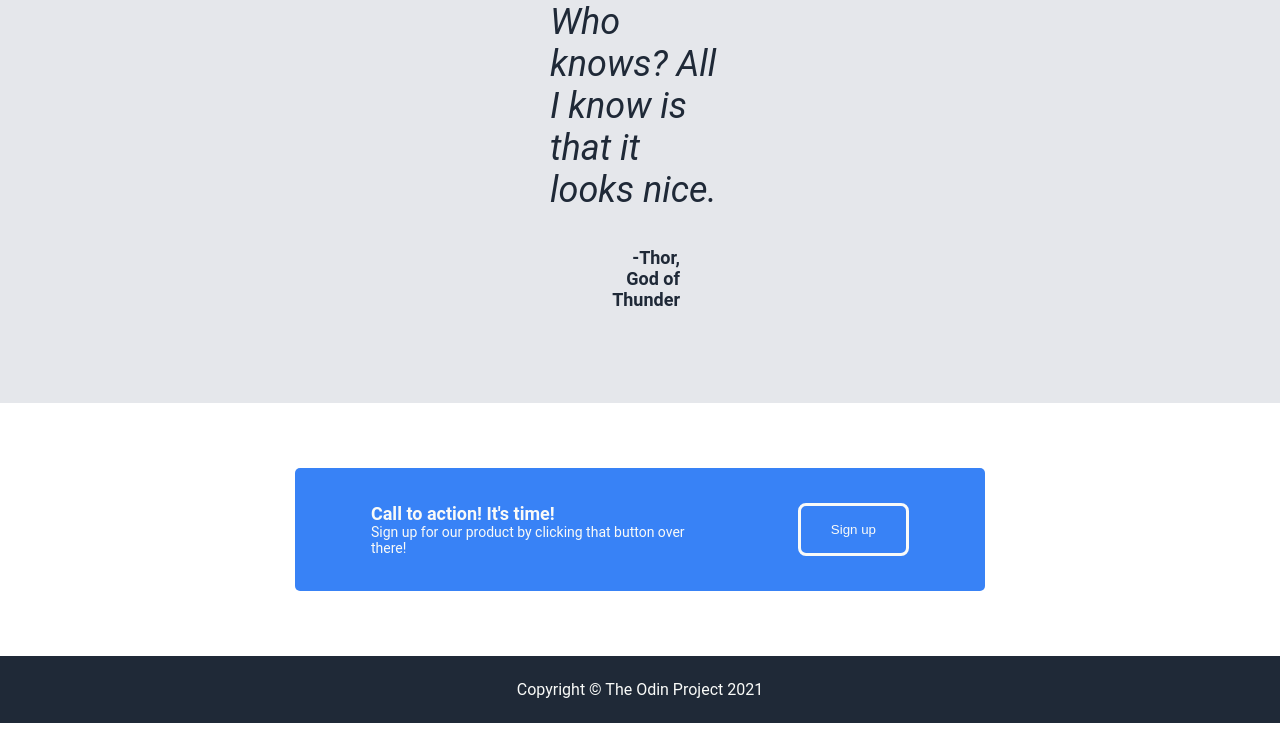
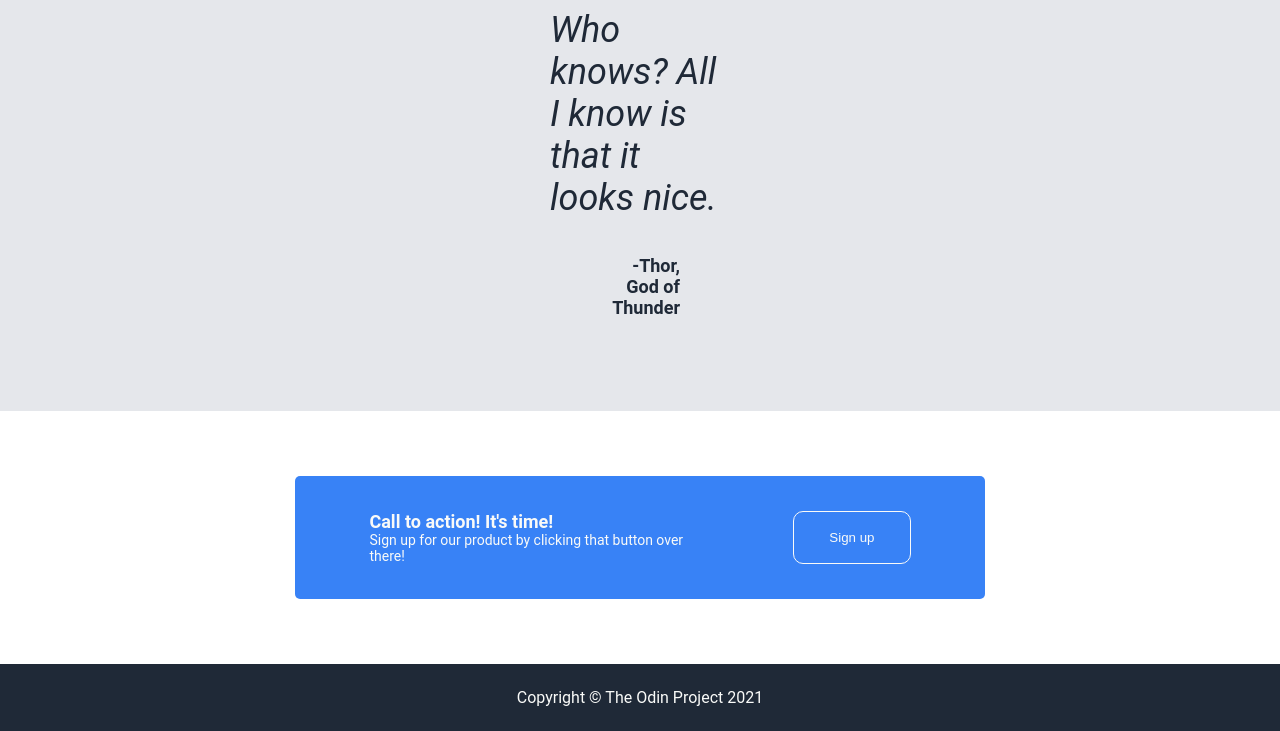
Before and after one commit to alli-ye/odin-landing, a plain HTML site: page index.html in a window 1280 px wide. Shown: the part 1604-2335 px from the top of the page. Drawn offline with Linux system fonts and the light colour scheme.

Commit message:
Edit style.css

```diff
--- a/style.css
+++ b/style.css
@@ -65,8 +65,9 @@ p {
 .first {
     background-color: #3882F6;
     color: #F9FAF8;
-    border-radius: 5px;
+    border-radius: 8px;
     border: solid #3882F6;
+    padding: 5px 25px;
 }
 
 .placeholder {
@@ -153,9 +154,10 @@ h3 {
 .second {
     background-color: #3882F6;
     color: #F9FAF8;
-    border-radius: 8px;
+    border-radius: 10px;
     border: solid #F9FAF8;
-    padding: 5px 30px;
+    border-width: thin;
+    padding: 0px 35px;
 }
 
 footer {
```
